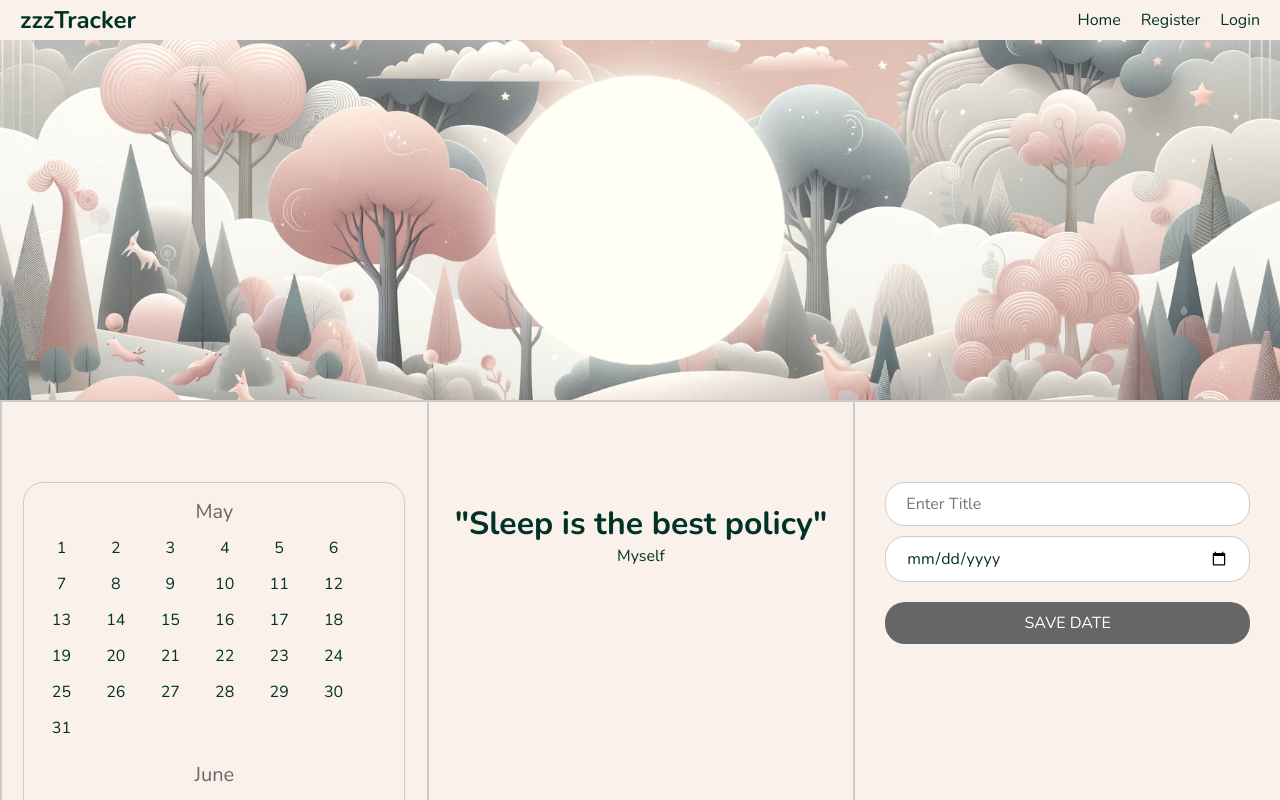
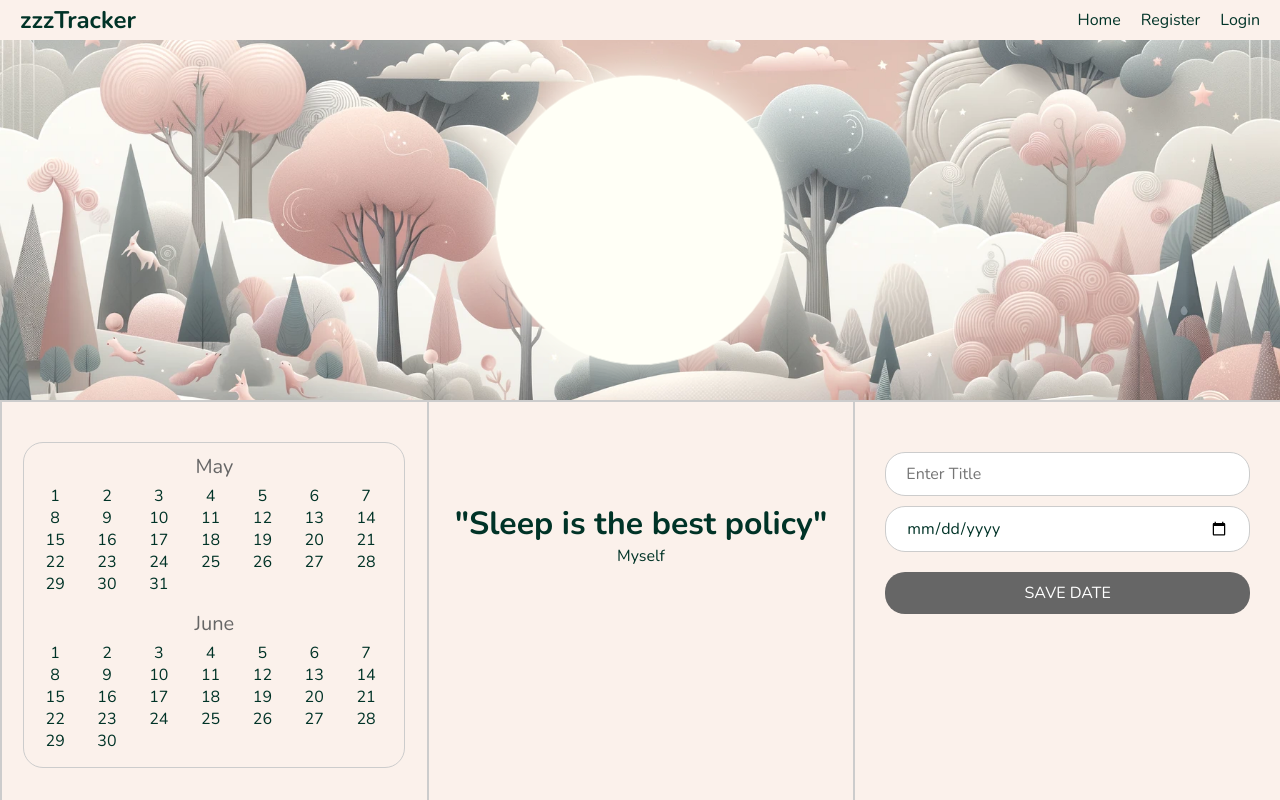
Before and after one commit to DomiCodeur/zzzTracker, an Angular app: page /home in a window 1280 px wide. Built offline with nearby package versions, Linux system fonts and the light colour scheme.

Commit message:
Calendar color fixup

```diff
--- a/src/app/components/calendar/calendar.component.css
+++ b/src/app/components/calendar/calendar.component.css
@@ -1,7 +1,7 @@
 .calendar-container {
   width: 90%;
-  margin: 10px auto;
-  padding: 10px;
+  margin: auto auto;
+  padding: 5px;
   border-radius: 20px;
   border: 1px solid #ccc;
   text-align: center;
@@ -26,26 +26,24 @@
 .calendar-container .day {
   color: #666;
   flex: 0 0 14%;
-  padding: 5px;
-  margin: 2px;
   border-radius: 4px;
   transition: background-color 0.3s, transform 0.3s;
 }
 
 .calendar-container .color1 {
-  background-color: #bd979a;
+  background-color: #d8b3aa;
 }
 
 .calendar-container .color2 {
-  background-color: #c6c5be;
+  background-color: #8a9392;
 }
 
 .calendar-container .color3 {
-  background-color: #bdbdb9;
+  background-color: #b1a299;
 }
 
 .calendar-container .color4 {
-  background-color: #c6c6be;
+  background-color: #8a7975;
 }
 
 .calendar-container .color5 {
--- a/src/styles.css
+++ b/src/styles.css
@@ -97,7 +97,7 @@ body {
 }
 
 .bottom-section .section {
-  padding-top: 70px;
+  padding-top: 40px;
   border-left: 2px solid #ccc;
   flex-direction: column;
 }
```
